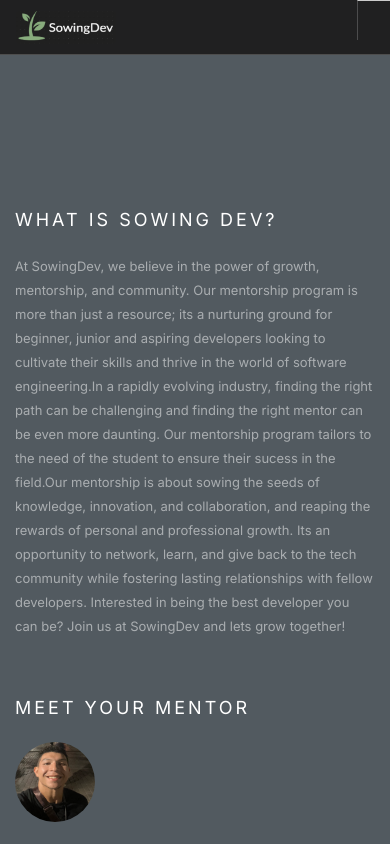
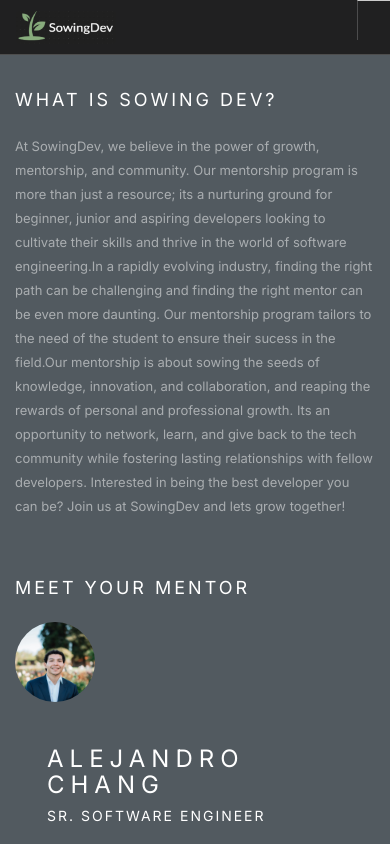
Before and after one commit to alejandrochang/sowingdevfs, a Next.js app in the folder sowingdev/: page / in a window 390 px wide. Shown: the top 844 px of the page. Built offline with nearby package versions, Linux system fonts and the light colour scheme; no server answers.

Commit message:
feat(sd): fixing mobile and updating picture

```diff
--- a/sowingdev/app/components/Home.tsx
+++ b/sowingdev/app/components/Home.tsx
@@ -1,14 +1,32 @@
+'use client';
+
+import React, { useState, useEffect } from 'react';
 import Image from 'next/image';
 import SowingDevLogo from '../img/sowingDevWhite.png';
-import AuthorPic from '../img/meImg.png';
-import { CSSProperties } from 'react';
+import AuthorPic from '../img/linkedInme.jpg';
 
 const Home: React.FC = () => {
+    const [isMobile, setIsMobile] = useState(false);
+
+    useEffect(() => {
+      const handleResize = () => {
+        setIsMobile(window.innerWidth <= 768);
+      };
+
+      handleResize(); // Check on initial render
+      window.addEventListener('resize', handleResize);
+
+      return () => {
+        window.removeEventListener('resize', handleResize);
+      };
+    }, []);
+
+  const paddingTop = isMobile ? 'pt80' : 'pt120';
   return (
     <div className="main-container">
       <section className="bg-primary" id="what_is_sowing_dev">
         <div className="container">
-          <div className="pt120">
+          <div className={paddingTop}>
             <h4 className="uppercase mb40 mb-xs-24">What is Sowing Dev?</h4>
           </div>
           <div className="row pt">
--- a/sowingdev/app/components/Navigation.tsx
+++ b/sowingdev/app/components/Navigation.tsx
@@ -38,7 +38,7 @@
                 <li>
                   <a href="/#contact">Contact</a>
                 </li>
-                {!isAuthenticated && !isLoading && (
+                {/* {!isAuthenticated && !isLoading && (
                   <>
                     <li>
                       <a href="/signup">Signup</a>
@@ -47,12 +47,12 @@
                       <a href="/signin">{'Login'}</a>
                     </li>
                   </>
-                )}
-                {isAuthenticated && !isLoading && (
+                )} */}
+                {/* {isAuthenticated && !isLoading && (
                   <li>
                     <a href="/curriculum">Curriculum</a>
                   </li>
-                )}
+                )} */}
               </ul>
             </div>
           </div>
--- a/sowingdev/app/globals.css
+++ b/sowingdev/app/globals.css
@@ -407,6 +407,7 @@
 /*!---------- 4. COLOURS ----------*/
 .bg-primary {
   background: #525a60 !important;
+  padding-bottom: 0;
 }
 
 .bg-dark {
--- a/sowingdev/package.json
+++ b/sowingdev/package.json
@@ -14,6 +14,7 @@
     "@mui/icons-material": "^5.15.2",
     "@mui/material": "^5.14.19",
     "bcryptjs": "^2.4.3",
+    "caniuse-lite": "^1.0.30001683",
     "mongoose": "^8.0.3",
     "next": "14.0.3",
     "next-auth": "^4.24.5",
```
Also changed, not shown: sowingdev/app/img/linkedInme.jpg (added), 1 other file (tests, documents, lock files or other folders).
